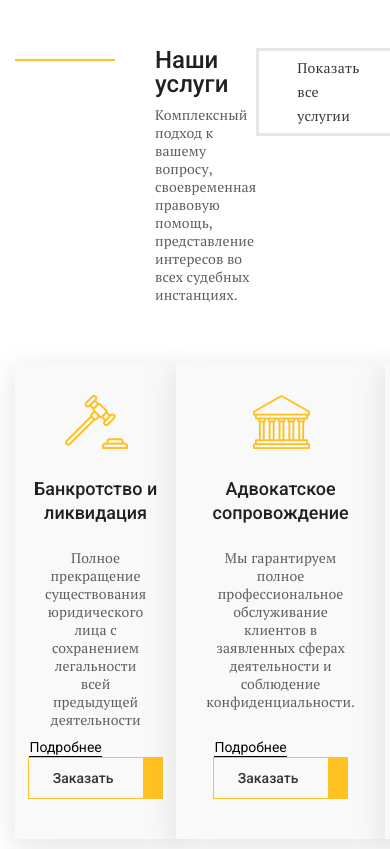
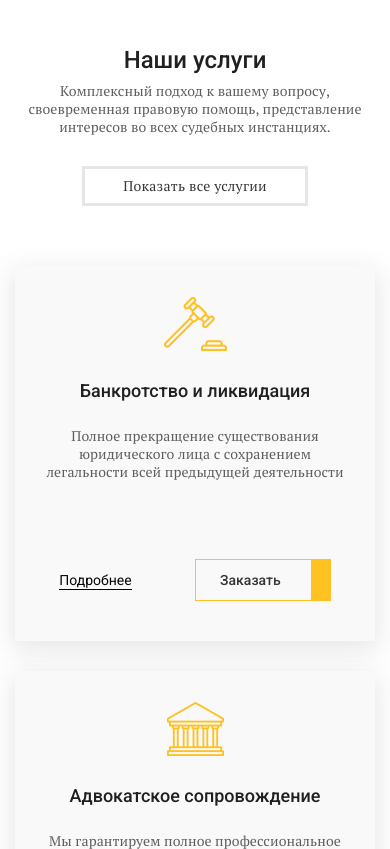
Before and after one commit to neandertalecj/consulting, a plain HTML site: page index.html in a window 390 px wide. Shown: the part 667-1516 px from the top of the page. Drawn offline with nearby package versions, Linux system fonts and the light colour scheme; a web font is replaced by a local one.

Commit message:
The Services into responcive. The About dont need any changes

```diff
--- a/css/media.css
+++ b/css/media.css
@@ -1,6 +1,36 @@
+@media (max-width: 1150px) {
+    .services__items {
+        display: block;
+    }
+
+    .services__item {
+        max-width: 80%;
+        max-height: 330px;
+        margin: 30px auto;
+    }
+}
+
 @media (max-width: 900px) {
     .slider .slick-btn {
         display: none !important;
+    }
+
+    .services__top {
+        display: block;
+    }
+
+    .services__title-box {
+        padding-left: 0;
+        text-align: center;
+        margin: 0 auto 30px;
+    }
+
+    .services__title-box::before {
+        display: none;
+    }
+
+    .services__btn {
+        text-align: center;
     }
 }
 
@@ -48,6 +78,14 @@
     }
 }
 
+@media (max-width: 600px) {
+    .services__item {
+        max-width: 100%;
+        max-height: 375px;
+        margin: 30px auto;
+    }
+}
+
 @media (max-width: 414px) {
     .slider__title {
         font-size: 24px;
```
